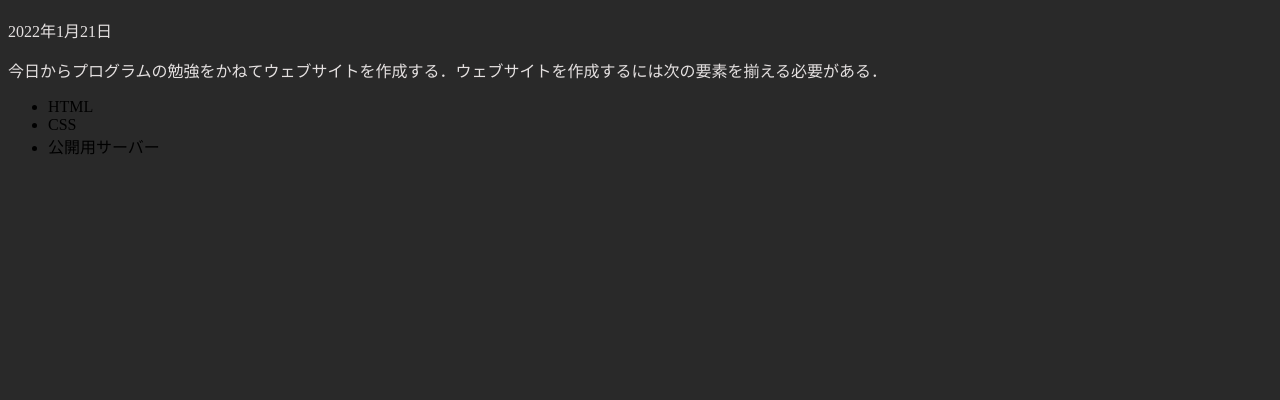
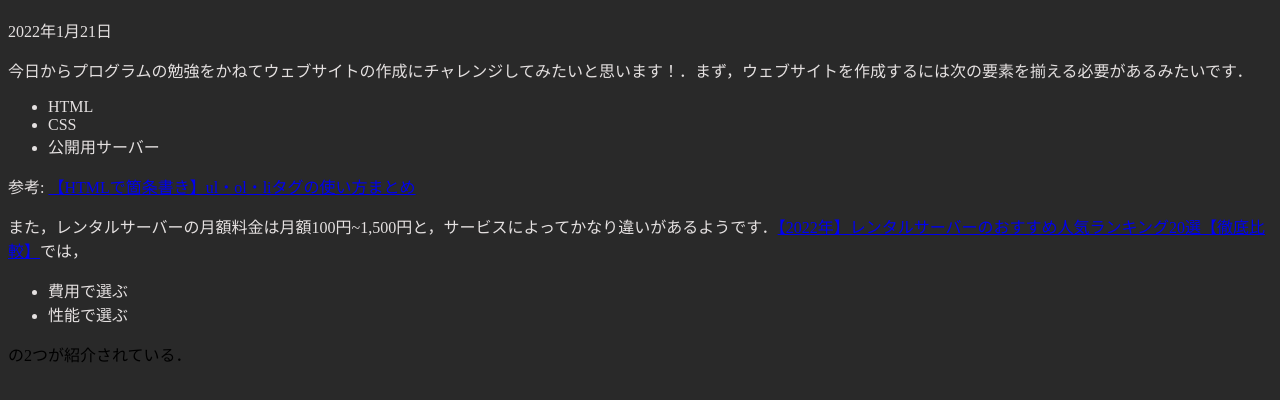
Before and after one commit to rurusasu/milestone, a plain HTML site: page index.html in a window 1280 px wide. Shown: the part 138-538 px from the top of the page. Drawn offline with Linux system fonts and the light colour scheme.

Commit message:
webページを同期

```diff
--- a/css/stylesheet.css
+++ b/css/stylesheet.css
@@ -7,3 +7,6 @@ body {
 p {
   color: #f1ededef;
 }
+ul li {
+  color: #f1ededef;
+}
--- a/index.html
+++ b/index.html
@@ -10,11 +10,18 @@
 
     <h1 class="title">ウェブサイト作成</h1>
     <p>2022年1月21日</p>
-    <p>今日からプログラムの勉強をかねてウェブサイトを作成する．ウェブサイトを作成するには次の要素を揃える必要がある．</p>
+    <p>今日からプログラムの勉強をかねてウェブサイトの作成にチャレンジしてみたいと思います！．まず，ウェブサイトを作成するには次の要素を揃える必要があるみたいです．</p>
     <ul>
       <li>HTML</li>
       <li>CSS</li>
       <li>公開用サーバー</li>
     </ul>
+    <p>参考: <a href="https://saruwakakun.com/html-css/basic/ul-ol-li">【HTMLで箇条書き】ul・ol・liタグの使い方まとめ</a></p>
+    <p>また，レンタルサーバーの月額料金は月額100円~1,500円と，サービスによってかなり違いがあるようです．<a href="https://my-best.com/2512">【2022年】レンタルサーバーのおすすめ人気ランキング20選【徹底比較】</a>では，
+    <ul>
+      <li>費用で選ぶ</li>
+      <li>性能で選ぶ</li>
+    </ul>
+    の2つが紹介されている．</p>
   </body>
 </html>
```
